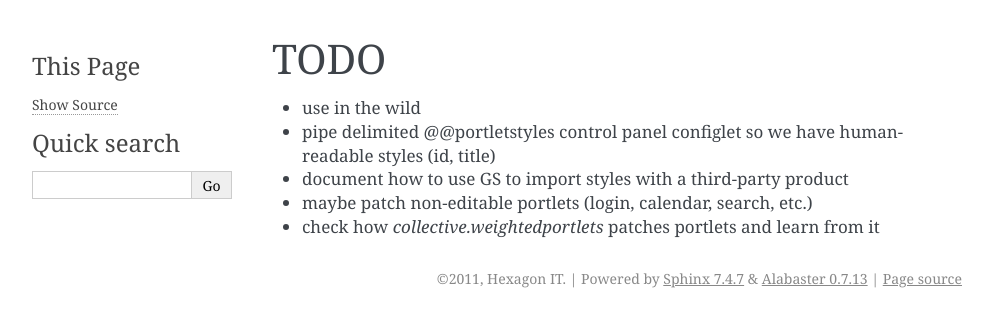
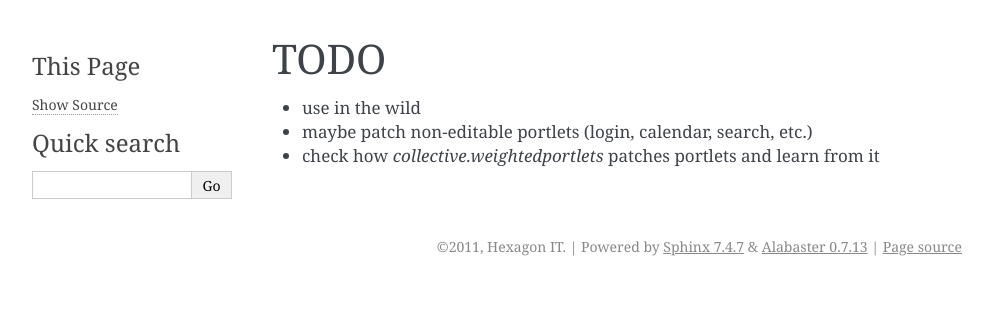
Before and after one commit to hexagonit/hexagonit.portletstyle, a Sphinx documentation site: the page built from hexagonit/portletstyle/docs/FUTURE.rst, in a window 1280 px wide. Shown: the top 327 px of the page, without its empty margins (148-1141 px from the left). Built offline with Sphinx 7.4.7, drawn with Linux system fonts in a browser that asks for light colours.

Commit message:
cleaned done TODO entries

```diff
--- a/hexagonit/portletstyle/docs/FUTURE.rst
+++ b/hexagonit/portletstyle/docs/FUTURE.rst
@@ -2,8 +2,5 @@ TODO
 ====
 
 * use in the wild
-* pipe delimited @@portletstyles control panel configlet so we have
-  human-readable styles (id, title)
-* document how to use GS to import styles with a third-party product
 * maybe patch non-editable portlets (login, calendar, search, etc.)
 * check how `collective.weightedportlets` patches portlets and learn from it
```
